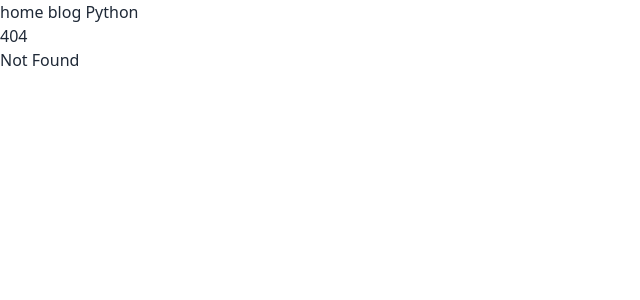
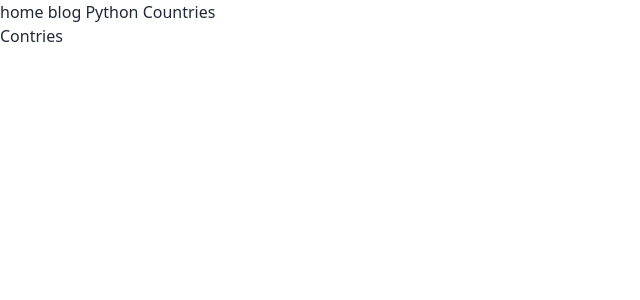
Before and after one commit to vlakondra/svkit_1, a SvelteKit app: page /countries in a window 1280 px wide. Before the commit this address had no page. Shown: the top 300 px of the page, without its empty margins (0-640 px from the left). Built offline with nearby package versions, Linux system fonts and the light colour scheme.

Commit message:
begin countries

```diff
--- a/src/routes/+layout.svelte
+++ b/src/routes/+layout.svelte
@@ -8,6 +8,7 @@
 	<a href="/">home</a>
 	<a href="/blog">blog</a>
 	<a href="/python">Python</a>
+	<a href="/countries">Countries</a>
 </nav>
 
 <slot />
--- /dev/null
+++ b/src/routes/countries/+page.svelte
@@ -0,0 +1 @@
+<h1>Contries</h1>
--- /dev/null
+++ b/src/routes/countries/[cont]/+page.svelte
@@ -0,0 +1 @@
+<p>continent     countries</p>
```
